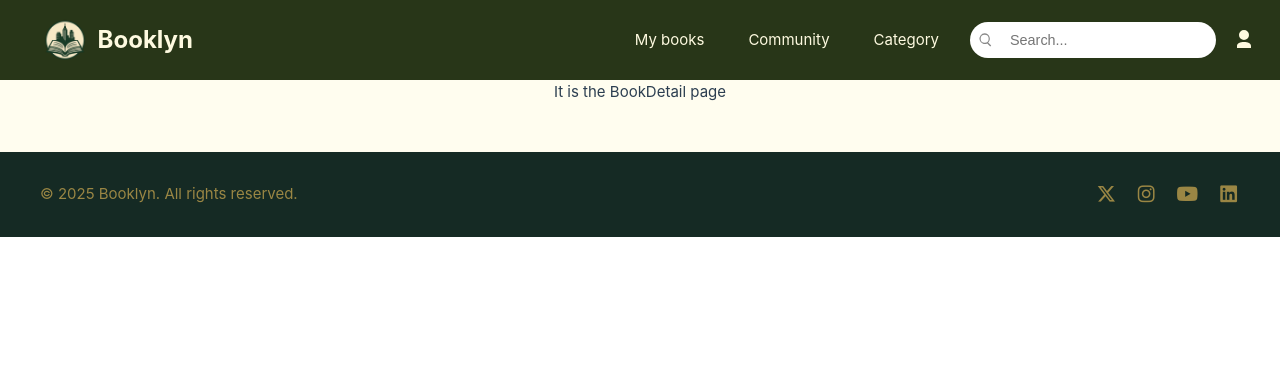
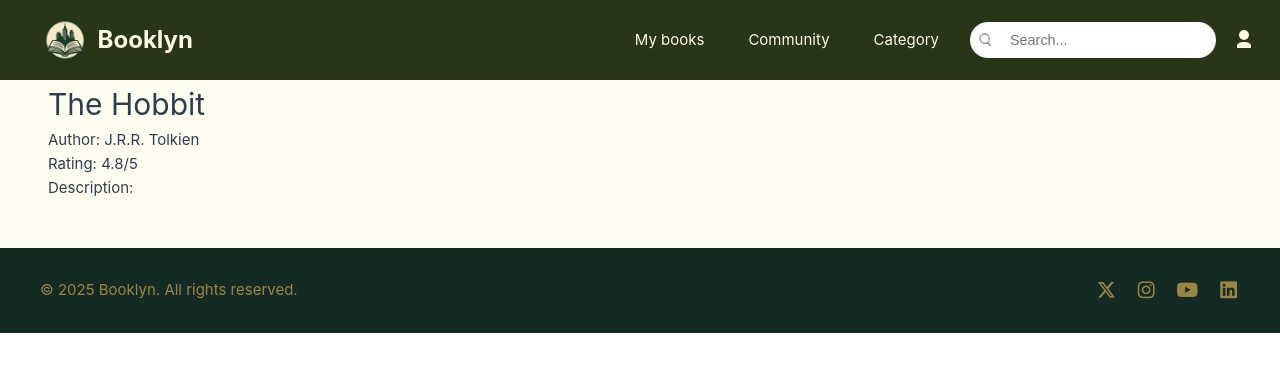
Before and after one commit to glendawei/Booklyn, a Vue app: page /BookDetail/2 in a window 1280 px wide. Shown: the top 372 px of the page. Built offline with nearby package versions, Linux system fonts and the light colour scheme.

Commit message:
Add BookDetail.vue

```diff
--- a/package.json
+++ b/package.json
@@ -12,6 +12,7 @@
   },
   "dependencies": {
     "@emailjs/browser": "^4.4.1",
+    "@rollup/rollup-darwin-x64": "^4.40.2",
     "axios": "^1.9.0",
     "pinia": "^3.0.2",
     "vue": "^3.5.13",
--- a/src/data/mockBookshelves.js
+++ b/src/data/mockBookshelves.js
@@ -1,82 +1,226 @@
 // src/data/mockBookshelves.js
+
 export const bookshelves = {
-  All :[
+  All: [
     {
       id: 1,
       title: 'Harry Potter',
       author: 'J.K. Rowling',
       rate: '4.9/5',
-      cover: 'https://ew.com/thmb/5ubdrGT4JNkNrTktCdU3KFYUM9E=/1500x0/filters:no_upscale():max_bytes(150000):strip_icc()/hpsorcstone-e2b869c8764c4f6699f9877f99380f32.jpg'
+      description: 'A young boy discovers he is a wizard and attends a magical school, embarking on adventures that reveal his destiny.',
+      cover: 'https://ew.com/thmb/5ubdrGT4JNkNrTktCdU3KFYUM9E=/1500x0/filters:no_upscale():max_bytes(150000):strip_icc()/hpsorcstone-e2b869c8764c4f6699f9877f99380f32.jpg',
+      reviews: [
+        {
+          reviewer: 'The Guardian',
+          comment: 'An engaging and immersive story that makes readers feel part of the magical world.',
+          rating: 5
+        },
+        {
+          reviewer: 'Heights Forum',
+          comment: 'Deserves every bit of its historic success; a series that captivates readers of all ages.',
+          rating: 5
+        }
+      ]
     },
     {
       id: 2,
       title: 'The Hobbit',
       author: 'J.R.R. Tolkien',
       rate: '4.8/5',
-      cover: 'https://play-lh.googleusercontent.com/0eX9LmXp1-wpNNrPmqsbnZxvFm6IJWC0z-o3MGmbFEDQPKhpYP0p2saxLYL9qGlisK0w'
+      description: 'Bilbo Baggins, a hobbit, is swept into an epic quest to reclaim a lost Dwarf Kingdom from a fearsome dragon.',
+      cover: 'https://play-lh.googleusercontent.com/0eX9LmXp1-wpNNrPmqsbnZxvFm6IJWC0z-o3MGmbFEDQPKhpYP0p2saxLYL9qGlisK0w',
+      reviews: [
+        {
+          reviewer: 'Reddit User',
+          comment: 'A simple story executed masterfully; Tolkien brings the world to life.',
+          rating: 4.5
+        },
+        {
+          reviewer: 'Mohit Karekar',
+          comment: 'A charming, beautiful read that reintroduces readers to Middle-earth.',
+          rating: 4.7
+        }
+      ]
     },
     {
       id: 10,
       title: 'The Name of the Wind',
       author: 'Patrick Rothfuss',
       rate: '4.7/5',
-      cover: 'https://m.media-amazon.com/images/I/611iKJa7a-L._AC_UF894,1000_QL80_.jpg'
+      description: 'Kvothe, a legendary figure, recounts his journey from a young orphan to the most powerful wizard the world has ever seen.',
+      cover: 'https://m.media-amazon.com/images/I/611iKJa7a-L._AC_UF894,1000_QL80_.jpg',
+      reviews: [
+        {
+          reviewer: 'Goodreads',
+          comment: 'A high-action story written with a poet\'s hand; a masterpiece that transports readers.',
+          rating: 4.8
+        },
+        {
+          reviewer: 'WIRED Book Club',
+          comment: 'Captivated the fantasy genre; hailed as the best fantasy debut in a generation.',
+          rating: 4.9
+        }
+      ]
     },
     {
       id: 11,
       title: 'Mistborn: The Final Empire',
       author: 'Brandon Sanderson',
       rate: '4.8/5',
-      cover: 'https://m.media-amazon.com/images/I/91U6rc7u0yL.jpg'
+      description: 'In a world where ash falls from the sky, a young street urchin discovers she has the power to challenge the oppressive Lord Ruler.',
+      cover: 'https://m.media-amazon.com/images/I/91U6rc7u0yL.jpg',
+      reviews: [
+        {
+          reviewer: 'Reddit User',
+          comment: 'An epic adventure-packed novel with a complex and fascinating magic system.',
+          rating: 4.7
+        },
+        {
+          reviewer: 'Winter is Coming',
+          comment: 'Page-turning plot with precisely portioned twists; Sanderson excels in storytelling.',
+          rating: 4.8
+        }
+      ]
     },
     {
       id: 12,
       title: 'A Game of Thrones',
       author: 'George R.R. Martin',
       rate: '4.6/5',
-      cover: 'https://m.media-amazon.com/images/I/81GY-97b9zL.jpg'
+      description: 'Noble families vie for control of the Iron Throne as an ancient enemy returns after being dormant for millennia.',
+      cover: 'https://m.media-amazon.com/images/I/81GY-97b9zL.jpg',
+      reviews: [
+        {
+          reviewer: 'Goodreads',
+          comment: 'A tale of lords and ladies, soldiers and sorcerers, assassins and bastards, in a time of grim omens.',
+          rating: 4.6
+        },
+        {
+          reviewer: 'Reddit User',
+          comment: 'Incredible from start to finish; dense and layered writing that is easy to follow.',
+          rating: 4.7
+        }
+      ]
     },
     {
       id: 13,
       title: 'The Way of Kings',
       author: 'Brandon Sanderson',
       rate: '4.9/5',
-      cover: 'https://images-na.ssl-images-amazon.com/images/S/compressed.photo.goodreads.com/books/1659905828i/7235533.jpg'
+      description: 'In a world torn by storms and war, a slave seeks to rise above his station and change the fate of his people.',
+      cover: 'https://images-na.ssl-images-amazon.com/images/S/compressed.photo.goodreads.com/books/1659905828i/7235533.jpg',
+      reviews: [
+        {
+          reviewer: 'Books Are My Third Place',
+          comment: 'An epic high fantasy with diverse characters and multi POVs; extremely long but rewarding.',
+          rating: 4.8
+        },
+        {
+          reviewer: 'Reddit User',
+          comment: 'Blows Mistborn out of the water; great magic system with fantastic world-building.',
+          rating: 4.9
+        }
+      ]
     },
     {
       id: 14,
       title: 'Eragon',
       author: 'Christopher Paolini',
       rate: '4.5/5',
-      cover: 'https://m.media-amazon.com/images/I/91EJQU2B4cL.jpg'
+      description: 'A farm boy discovers a dragon egg, setting him on a path to become a Dragon Rider and challenge an evil empire.',
+      cover: 'https://m.media-amazon.com/images/I/91EJQU2B4cL.jpg',
+      reviews: [
+        {
+          reviewer: 'Armed with A Book',
+          comment: 'A fifteen-year-old boy finds a mysterious stone that leads him into a world of magic and dragons.',
+          rating: 4.4
+        },
+        {
+          reviewer: 'Reddit User',
+          comment: 'Full of tropes and clichés, but it’s fun with dragons and magic; a hero\'s journey worth reading.',
+          rating: 4.3
+        }
+      ]
     },
     {
       id: 15,
       title: 'The Lies of Locke Lamora',
       author: 'Scott Lynch',
       rate: '4.4/5',
-      cover: 'https://m.media-amazon.com/images/I/71hSBbu9czL._AC_UF1000,1000_QL80_.jpg'
+      description: 'A master thief leads a band of con artists in a city of canals and secrets, facing challenges that test their skills and loyalty.',
+      cover: 'https://m.media-amazon.com/images/I/71hSBbu9czL._AC_UF1000,1000_QL80_.jpg',
+      reviews: [
+        {
+          reviewer: 'Reddit User',
+          comment: 'Starts light-hearted and humorous, then turns dark and complicated; still retains humor throughout.',
+          rating: 4.5
+        },
+        {
+          reviewer: 'Goodreads',
+          comment: 'Highly recommended for readers of adult high fantasy; a standout in the genre.',
+          rating: 4.6
+        }
+      ]
     },
     {
       id: 16,
       title: 'Throne of Glass',
       author: 'Sarah J. Maas',
       rate: '4.3/5',
-      cover: 'https://encrypted-tbn0.gstatic.com/images?q=tbn:ANd9GcSP2Btf-kSuxGSYpuWBPCE4rVXguoulil0a7zXFlgwg0g&s&ec=72940544'
+      description: 'An assassin is offered freedom if she can win a deadly competition to become the king\'s champion.',
+      cover: 'https://encrypted-tbn0.gstatic.com/images?q=tbn:ANd9GcSP2Btf-kSuxGSYpuWBPCE4rVXguoulil0a7zXFlgwg0g&s&ec=72940544',
+      reviews: [
+        {
+          reviewer: 'Reddit User',
+          comment: 'Set in a fictional world with detailed settings; the story has its flaws but remains engaging.',
+          rating: 4.2
+        },
+        {
+          reviewer: 'Goodreads',
+          comment: 'In a land without magic, an assassin is summoned to the castle to win her freedom.',
+          rating: 4.3
+        }
+      ]
     },
     {
       id: 17,
       title: 'The Priory of the Orange Tree',
       author: 'Samantha Shannon',
       rate: '4.2/5',
-      cover: 'https://images-na.ssl-images-amazon.com/images/S/compressed.photo.goodreads.com/books/1700221964i/40275288.jpg'
+      description: 'A world divided must unite to defeat an ancient evil; dragons, magic, and political intrigue abound.',
+      cover: 'https://images-na.ssl-images-amazon.com/images/S/compressed.photo.goodreads.com/books/1700221964i/40275288.jpg',
+      reviews: [
+        {
+          reviewer: 'Reddit User',
+          comment: 'A modern epic fantasy with LGBT-friendly elements; deserves praise as a future classic.',
+          rating: 4.0
+        },
+        {
+          reviewer: 'Grimdark Magazine',
+          comment: 'Incredibly detailed and neatly composed; filled with stunning set-pieces and unexpected moments.',
+          rating: 4.1
+        }
+      ]
     },
     {
       id: 3,
       title: 'Sapiens',
       author: 'Yuval Noah Harari',
       rate: '4.7/5',
-      cover: 'https://cdn.britannica.com/97/76397-050-29DB2594/Human-being.jpg'
+      description: 'A brief history of humankind, exploring how Homo sapiens came to dominate the world.',
+      cover: 'https://cdn.britannica.com/97/76397-050-29DB2594/Human-being.jpg',
+      reviews: [
+        {
+          reviewer: 'The Guardian',
+          comment: 'A swash-buckling account that begins with the origin of the species and ends with post-humans.',
+          rating: 4.6
+        },
+        {
+          reviewer: 'Medium',
+          comment: 'Engaging, digestible, and oftentimes provocative romp through our brief sojourn on Planet Earth.',
+          rating: 4.7
+        }
+      ]
     },
     {
       id: 20,
--- a/src/views/BookDetail.vue
+++ b/src/views/BookDetail.vue
@@ -1,13 +1,63 @@
 <template>
-  <div class="text-center text-xl text-gray-700 mt-10">
-    It is the BookDetail page
+  <div class="book-detail p-6 max-w-3xl mx-auto">
+    <div v-if="book">
+      <h1 class="text-3xl font-bold mb-4">{{ book.title }}</h1>
+      <p class="text-lg text-gray-700 mb-2">Author: {{ book.author }}</p>
+      <p class="text-lg text-yellow-600 mb-2">Rating: {{ book.rate }}</p>
+      <div class="text-lg text-gray-800 mb-4">
+        <strong>Description:</strong> {{ book.description }}
+      </div>
+
+      <div v-if="book.reviews && book.reviews.length" class="mt-6">
+        <h2 class="text-2xl font-semibold mb-2">Reader Reviews:</h2>
+        <ul class="space-y-2">
+          <li
+            v-for="(review, index) in book.reviews"
+            :key="index"
+            class="bg-gray-100 p-4 rounded shadow"
+          >
+            <p>
+              <strong>{{ review.user }}</strong> rated it {{ review.rating }}/5
+            </p>
+            <p class="text-gray-700 italic">"{{ review.comment }}"</p>
+          </li>
+        </ul>
+      </div>
+    </div>
+
+    <div v-else>
+      <p class="text-red-500">Book not found.</p>
+    </div>
   </div>
 </template>
 
 <script setup>
-// 暫時不需要 script
+import { ref, onMounted } from "vue";
+import { useRoute } from "vue-router";
+import { bookshelves } from "../data/mockBookshelves.js"; // Adjust path as needed
+
+const route = useRoute();
+const bookId = Number(route.params.id);
+const book = ref(null);
+
+onMounted(() => {
+  // Step 1: Collect all arrays from the bookshelves object
+  const allShelves = Object.values(bookshelves);
+
+  // Step 2: Use a Set to avoid duplicate books (in case same book appears in multiple shelves)
+  const bookMap = new Map();
+  allShelves.flat().forEach((book) => {
+    bookMap.set(book.id, book);
+  });
+
+  // Step 3: Find the book by id
+  book.value = bookMap.get(bookId);
+});
 </script>
 
 <style scoped>
-/* 可選的樣式 */
+.book-detail img {
+  max-height: 400px;
+  object-fit: cover;
+}
 </style>
```
Also changed, not shown: 1 other file (tests, documents, lock files or other folders).
